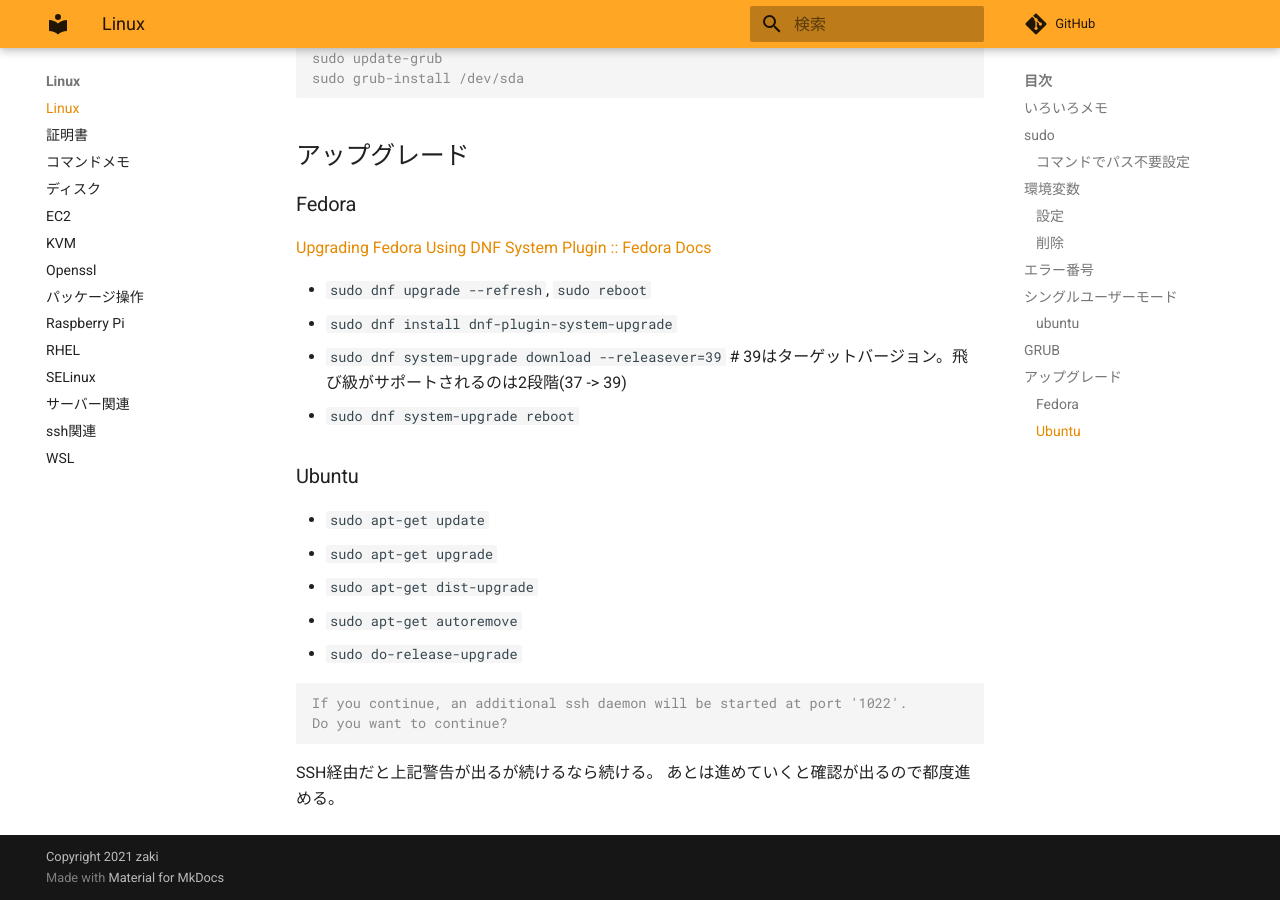
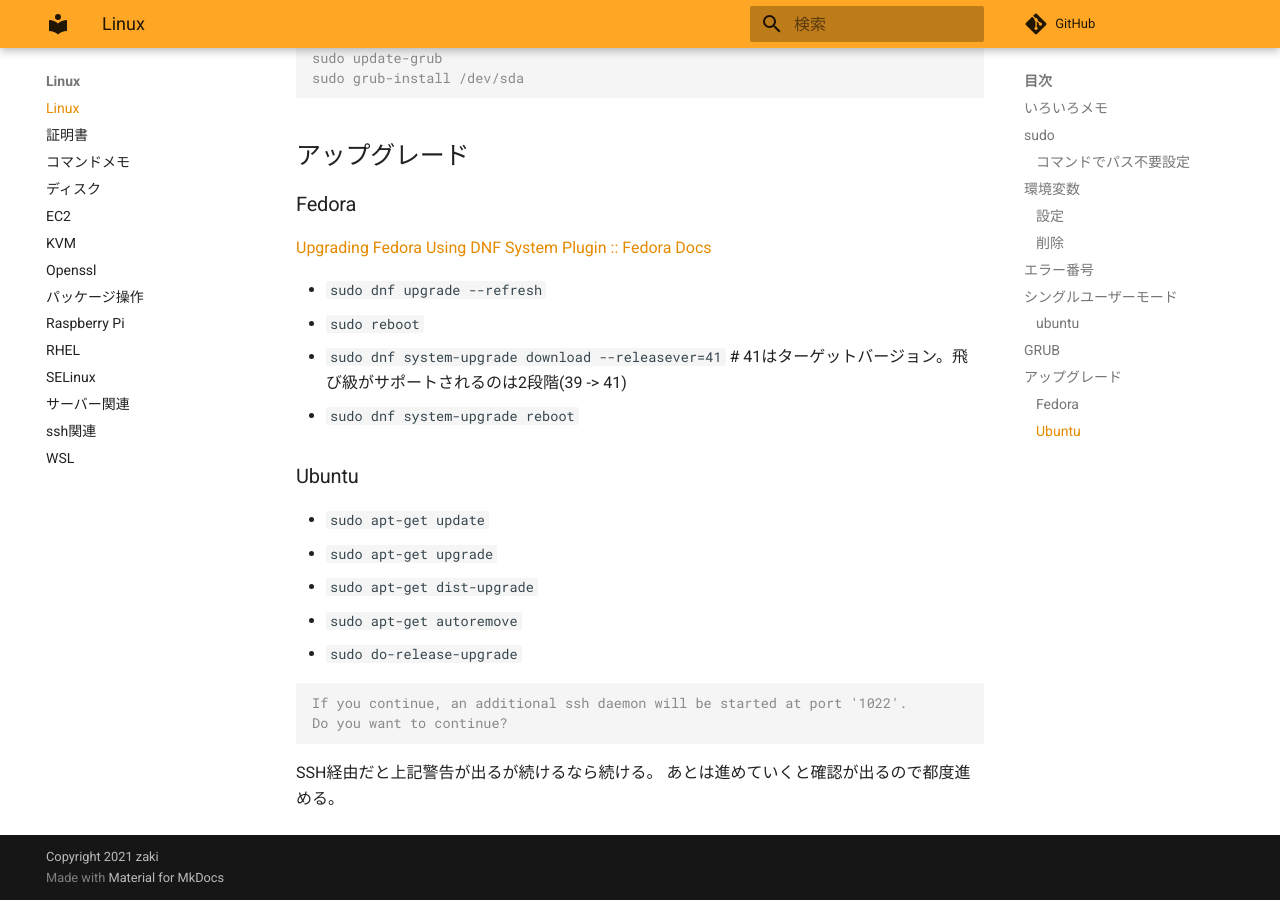
Before and after one commit to zaki-lknr/docs, an MkDocs documentation site: the page built from docs/Linux/index.md, in a window 1280 px wide and 900 px high, scrolled down 2877 px. Built offline with MkDocs 1.6.1 and Material for MkDocs 9.7.7, drawn with Linux system fonts in a browser that asks for light colours; comment, search, counter and statistics services are not loaded.

Commit message:
update: linux: fedoraのアップグレード手順を41準拠

```diff
--- a/docs/Linux/index.md
+++ b/docs/Linux/index.md
@@ -135,9 +135,9 @@ sudo grub-install /dev/sda
 
 [Upgrading Fedora Using DNF System Plugin :: Fedora Docs](https://docs.fedoraproject.org/en-US/quick-docs/upgrading-fedora-offline/)
 
-- `sudo dnf upgrade --refresh`, `sudo reboot`
-- `sudo dnf install dnf-plugin-system-upgrade`
-- `sudo dnf system-upgrade download --releasever=39`  # 39はターゲットバージョン。飛び級がサポートされるのは2段階(37 -> 39)
+- `sudo dnf upgrade --refresh`
+- `sudo reboot`
+- `sudo dnf system-upgrade download --releasever=41` # 41はターゲットバージョン。飛び級がサポートされるのは2段階(39 -> 41)
 - `sudo dnf system-upgrade reboot`
 
 ### Ubuntu
```
